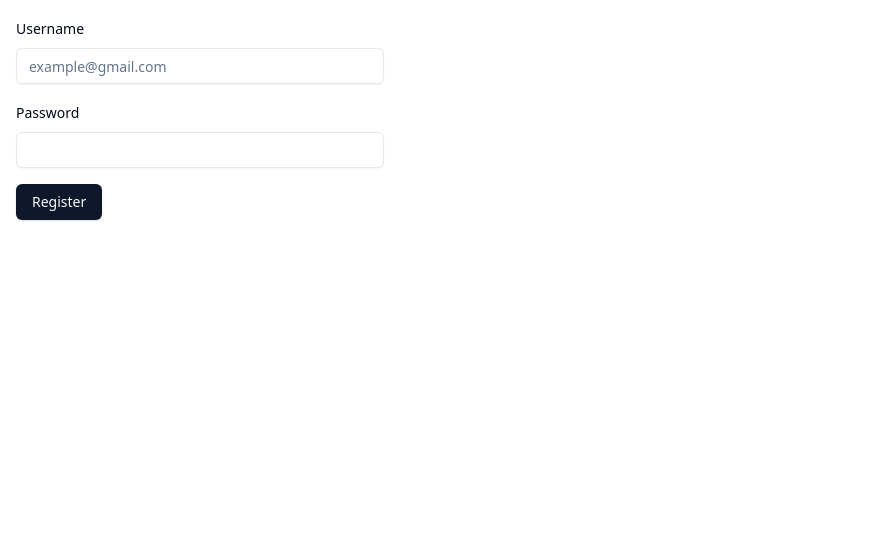
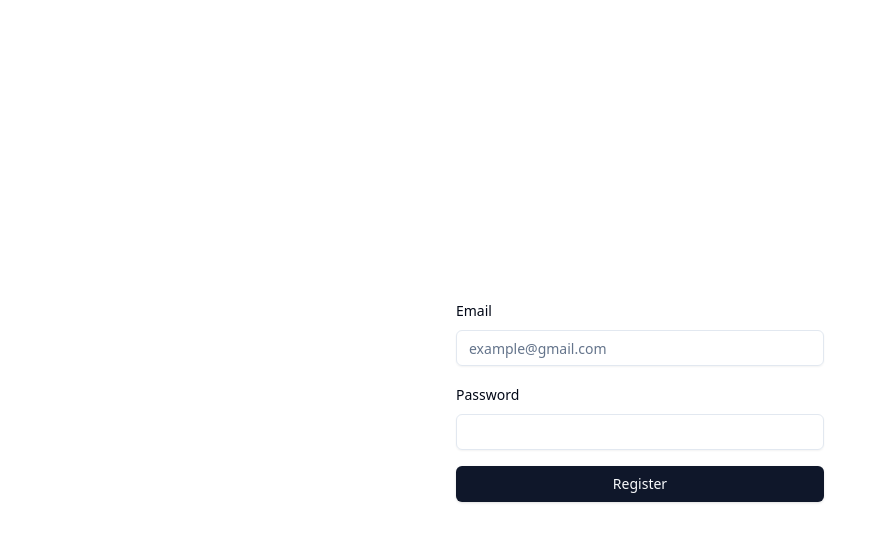
Before and after one commit to pticasolovey20/finance_dashboard, a Next.js app: page /auth/register in a window 1280 px wide. Shown: the top 542 px of the page, without its empty margins (0-871 px from the left). Built offline with nearby package versions, Linux system fonts and the light colour scheme.

Commit message:
updated auth forms

```diff
--- a/app/auth/layout.tsx
+++ b/app/auth/layout.tsx
@@ -5,7 +5,11 @@ interface IAuthLayoutProps {
 }
 
 const AuthLayout = ({ children }: IAuthLayoutProps) => {
-  return <main className="min-h-screen h-full">{children}</main>;
+  return (
+    <main className="min-h-screen h-full flex items-center justify-center">
+      {children}
+    </main>
+  );
 };
 
 export default AuthLayout;
--- a/auth.ts
+++ b/auth.ts
@@ -28,7 +28,6 @@ export const { auth, handlers, signIn, signOut } = NextAuth({
 
       token.role = existingUser.role;
 
-      console.log({ token });
       return token;
     },
   },
--- a/components/forms/LoginForm.tsx
+++ b/components/forms/LoginForm.tsx
@@ -70,7 +70,7 @@ const LoginForm = () => {
               <FormLabel>Password</FormLabel>
 
               <FormControl>
-                <Input {...field} />
+                <Input {...field} type="password" />
               </FormControl>
 
               <FormMessage />
@@ -78,7 +78,7 @@ const LoginForm = () => {
           )}
         />
 
-        <Button type="submit" disabled={isPending}>
+        <Button type="submit" disabled={isPending} className="w-full">
           Login
         </Button>
       </form>
--- a/components/forms/RegisterForm.tsx
+++ b/components/forms/RegisterForm.tsx
@@ -51,7 +51,7 @@ const RegisterForm = () => {
           name="email"
           render={({ field }) => (
             <FormItem>
-              <FormLabel>Username</FormLabel>
+              <FormLabel>Email</FormLabel>
 
               <FormControl>
                 <Input placeholder="example@gmail.com" {...field} />
@@ -70,7 +70,7 @@ const RegisterForm = () => {
               <FormLabel>Password</FormLabel>
 
               <FormControl>
-                <Input {...field} />
+                <Input {...field} type="password" />
               </FormControl>
 
               <FormMessage />
@@ -78,7 +78,7 @@ const RegisterForm = () => {
           )}
         />
 
-        <Button type="submit" disabled={isPending}>
+        <Button type="submit" disabled={isPending} className="w-full">
           Register
         </Button>
       </form>
```
